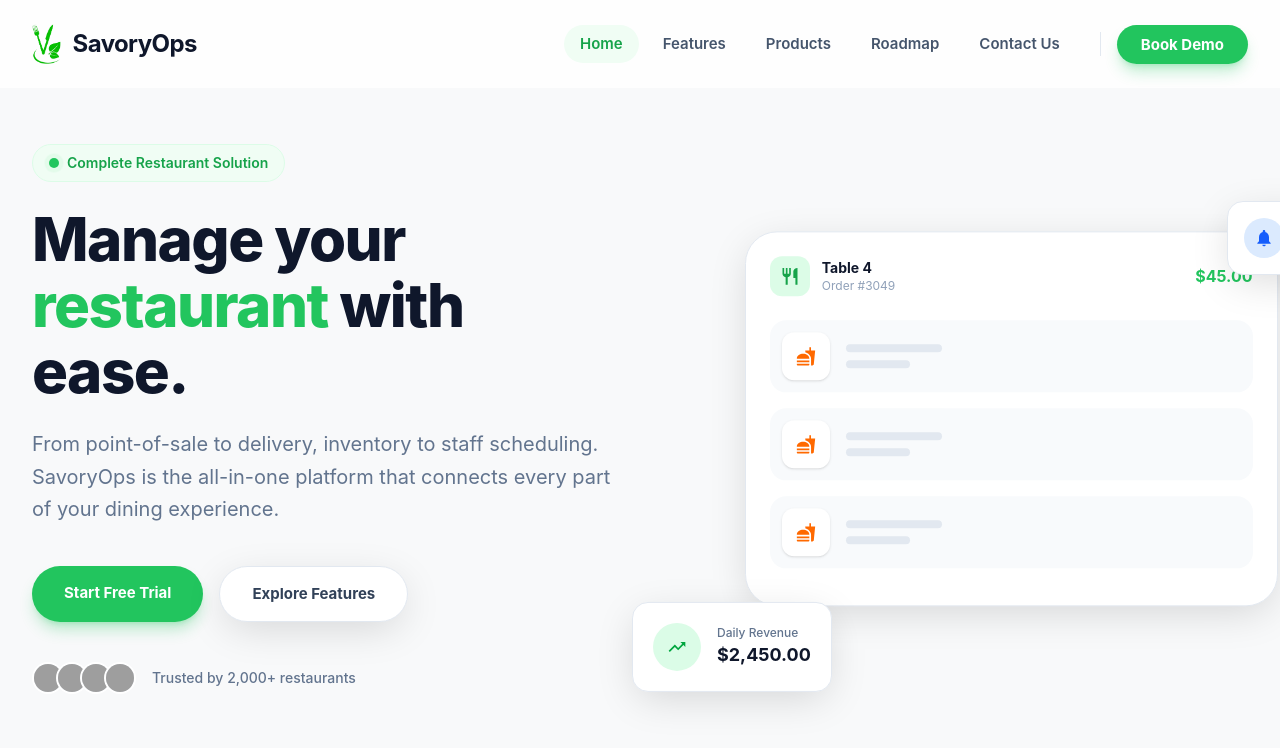
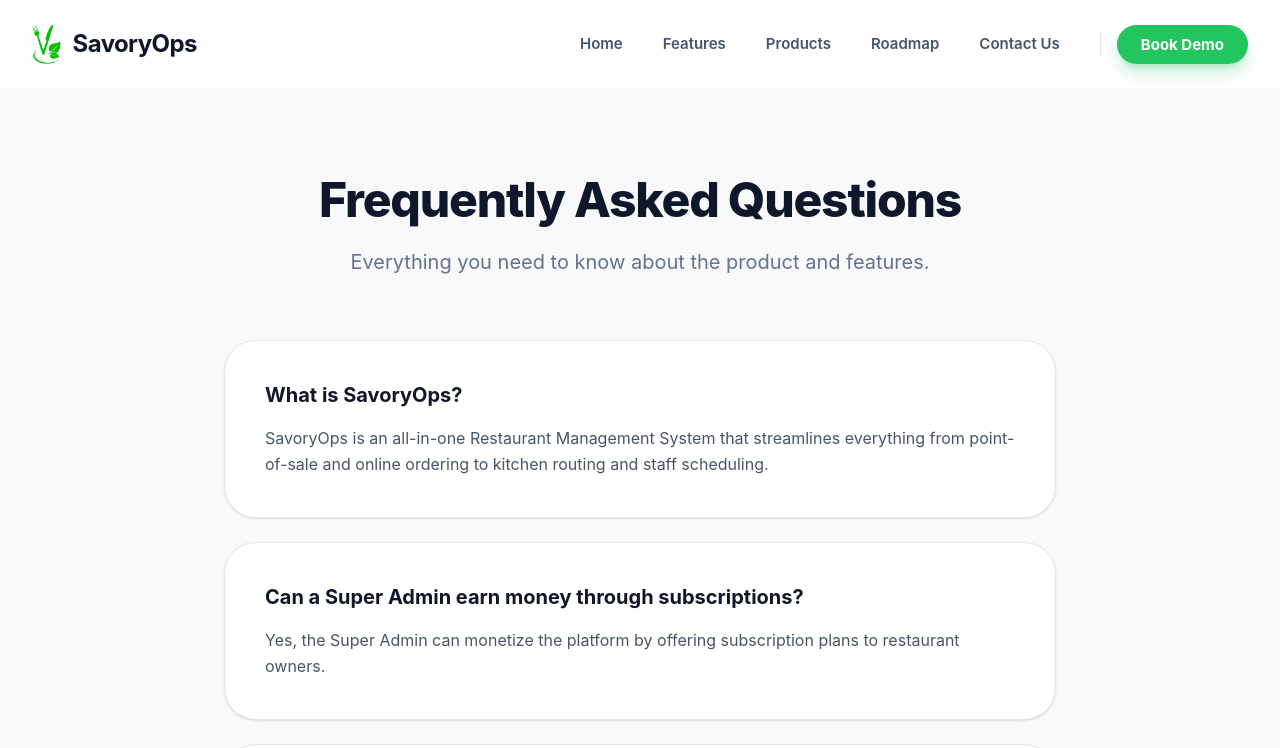
Before and after one commit to Surya-infotech/SavoryOps_Marketing, a React (Vite) app: page /faqs in a window 1280 px wide. Before the commit this address led to /. Shown: the top 748 px of the page. Built offline with nearby package versions, Linux system fonts and the light colour scheme; grey boxes are pictures that could not be loaded.

Commit message:
feat: Establish initial marketing website structure including routing, homepage, and FAQ section.

```diff
--- a/src/App.jsx
+++ b/src/App.jsx
@@ -6,6 +6,7 @@ import Features from './pages/Features'
 import Products from './pages/Products'
 import UpcomingFeatures from './pages/UpcomingFeatures'
 import ContactUs from './pages/ContactUs'
+import Faqs from './pages/Faqs'
 
 function App() {
   return (
@@ -18,6 +19,7 @@ function App() {
           <Route path="products" element={<Products />} />
           <Route path="upcoming-features" element={<UpcomingFeatures />} />
           <Route path="contact" element={<ContactUs />} />
+          <Route path="faqs" element={<Faqs />} />
           <Route path="*" element={<Navigate to="/" replace />} />
         </Route>
       </Routes>
--- /dev/null
+++ b/src/data/faqs.js
@@ -0,0 +1,10 @@
+export const faqs = [
+  { q: "What is SavoryOps?", a: "SavoryOps is an all-in-one Restaurant Management System that streamlines everything from point-of-sale and online ordering to kitchen routing and staff scheduling." },
+  { q: "Can a Super Admin earn money through subscriptions?", a: "Yes, the Super Admin can monetize the platform by offering subscription plans to restaurant owners." },
+  { q: "Can I see a live demo before buying?", a: "Yes, absolutely! We encourage you to explore our system and see how it fits your restaurant's needs." },
+  { q: "Do you provide tech support?", a: "Yes, we provide dedicated technical support to guarantee your operations always run smoothly." },
+  { q: "Is the demo call really free?", a: "Yes, the demo call is 100% free with no obligations." },
+  { q: "Do I need to pay yearly or is it a one-time payment?", a: "It is a one-time payment. You purchase it once and it's yours!" },
+  { q: "Are you available for hire?", a: "Yes, we are available for custom development and personalized integrations. Contact us to know more." },
+  { q: "What do I get in the package?", a: "You get the complete suite: Super Admin Panel, Owner Panel, Landing Page, User App, and Employee App." }
+];
--- /dev/null
+++ b/src/pages/Faqs.jsx
@@ -0,0 +1,29 @@
+import { Helmet } from 'react-helmet-async';
+import { faqs } from '../data/faqs';
+
+export default function Faqs() {
+  return (
+    <div className="bg-[#f8f9fa] min-h-screen pt-24 pb-24">
+      <Helmet>
+        <title>FAQs | SavoryOps</title>
+        <meta name="description" content="Frequently Asked Questions about SavoryOps Restaurant Management System." />
+      </Helmet>
+
+      <div className="max-w-4xl mx-auto px-4 sm:px-6 lg:px-8">
+        <div className="text-center mb-16 animate-slide-up">
+          <h1 className="text-4xl md:text-5xl font-extrabold text-slate-900 tracking-tight mb-6">Frequently Asked Questions</h1>
+          <p className="text-xl text-slate-500">Everything you need to know about the product and features.</p>
+        </div>
+
+        <div className="space-y-6">
+          {faqs.map((faq, i) => (
+            <div key={i} className="bg-white p-8 md:p-10 rounded-[2rem] shadow-sm border border-slate-200 animate-slide-up" style={{ animationDelay: `${i * 50}ms`}}>
+              <h3 className="text-xl font-bold text-slate-900 mb-4">{faq.q}</h3>
+              <p className="text-slate-600 leading-relaxed text-[16px]">{faq.a}</p>
+            </div>
+          ))}
+        </div>
+      </div>
+    </div>
+  );
+}
--- a/src/pages/Home.jsx
+++ b/src/pages/Home.jsx
@@ -1,7 +1,8 @@
 import { Link } from 'react-router-dom';
 import { Helmet } from 'react-helmet-async';
-import { MdRestaurant, MdFastfood, MdTrendingUp, MdNotifications, MdComputer, MdInventory, MdDeliveryDining, MdGroups, MdLocalFireDepartment, MdBarChart, MdLanguage } from 'react-icons/md';
+import { MdRestaurant, MdFastfood, MdTrendingUp, MdNotifications, MdComputer, MdInventory, MdDeliveryDining, MdGroups, MdLocalFireDepartment, MdBarChart, MdLanguage, MdQrCodeScanner, MdStorefront, MdEventSeat, MdReceipt, MdStarRate, MdAssignment, MdAssessment, MdAccountBalance, MdLibraryAdd, MdPriceChange, MdPayments, MdDashboard } from 'react-icons/md';
 import logo from '../assets/logo.png';
+import { faqs } from '../data/faqs';
 
 export default function Home() {
   return (
@@ -23,35 +24,25 @@ export default function Home() {
               <span className="animate-ping absolute inline-flex h-full w-full rounded-full bg-primary-400 opacity-75"></span>
               <span className="relative inline-flex rounded-full h-2.5 w-2.5 bg-primary-500"></span>
             </span>
-            Complete Restaurant Solution
+            Source Code & White-Label Ready
           </div>
 
           <h1 className="text-4xl sm:text-5xl lg:text-6xl font-extrabold tracking-tight text-slate-900 leading-[1.1] mb-6">
-            Manage your <br className="hidden lg:block"/>
-            <span className="text-primary-500">restaurant</span> with ease.
+            Start your own <span className="text-primary-500">Restaurant SaaS</span> <br className="hidden lg:block"/>
+            business today.
           </h1>
 
           <p className="text-lg sm:text-xl text-slate-500 max-w-2xl mx-auto lg:mx-0 mb-10 leading-relaxed">
-            From point-of-sale to delivery, inventory to staff scheduling.
-            SavoryOps is the all-in-one platform that connects every part of your dining experience.
+            Purchase the complete SavoryOps platform. Rebrand it with your own logo, host it on your servers, and sell powerful restaurant software to local business owners.
           </p>
 
           <div className="flex flex-col sm:flex-row gap-4 justify-center lg:justify-start">
-            <Link to="/contact" className="px-8 py-4 rounded-full bg-primary-500 hover:bg-primary-600 text-white font-bold text-[15px] shadow-lg shadow-primary-500/30 transition-all transform hover:-translate-y-0.5 text-center">
-              Start Free Trial
+            <Link to="/products" className="px-8 py-4 rounded-full bg-primary-500 hover:bg-primary-600 text-white font-bold text-[15px] shadow-lg shadow-primary-500/30 transition-all transform hover:-translate-y-0.5 text-center">
+              View Demo
             </Link>
             <Link to="/features" className="px-8 py-4 rounded-full bg-white hover:bg-slate-50 text-slate-700 font-bold text-[15px] shadow-soft border border-slate-200 transition-all text-center">
               Explore Features
             </Link>
-          </div>
-
-          <div className="mt-10 flex items-center justify-center lg:justify-start gap-4 text-sm text-slate-500 font-medium">
-             <div className="flex -space-x-2">
-                {[1,2,3,4].map(i => (
-                  <img key={i} className="w-8 h-8 rounded-full border-2 border-white bg-slate-200 object-cover" src={`https://i.pravatar.cc/100?img=${i+10}`} alt="avatar" />
-                ))}
-             </div>
-             <span>Trusted by 2,000+ restaurants</span>
           </div>
         </div>
 
@@ -116,7 +107,10 @@ export default function Home() {
         <div className="max-w-[1300px] mx-auto px-4 sm:px-6 lg:px-8">
 
           <div className="text-center max-w-4xl mx-auto mb-16 animate-slide-up">
-            <h2 className="text-primary-500 font-bold tracking-widest uppercase text-[10px] mb-4">SavoryOps SaaS Products</h2>
+            <div className="inline-flex items-center gap-2 px-5 py-2 rounded-full bg-slate-900 text-white shadow-lg shadow-slate-900/20 mb-6 font-bold tracking-widest uppercase text-xs border border-slate-700/50">
+              <svg className="w-4 h-4 text-primary-400" fill="currentColor" viewBox="0 0 20 20"><path fillRule="evenodd" d="M11.3 1.046A1 1 0 0112 2v5h4a1 1 0 01.82 1.573l-7 10A1 1 0 018 18v-5H4a1 1 0 01-.82-1.573l7-10a1 1 0 011.12-.38z" clipRule="evenodd"></path></svg>
+              SavoryOps SaaS Products
+            </div>
             <h3 className="text-3xl md:text-5xl font-extrabold text-slate-900 tracking-tight leading-[1.2]">
               Five Powerful Products, One <br className="hidden md:block"/> Complete <span className="text-primary-500">SaaS Solution!</span>
             </h3>
@@ -132,14 +126,16 @@ export default function Home() {
                  title: 'Full Website\nfor Your Brand',
                  mockupImg: '/assets/landing_page_ui.png',
                  widthClass: 'w-[85%] h-[240px]',
-                 delay: 0
+                 delay: 0,
+                 demoLink: import.meta.env.VITE_LANDING_PAGE_DEMO || '/products'
               },
               {
                  label: 'SUPER ADMIN',
                  title: 'Super Admin\nDashboard',
                  mockupImg: '/assets/super_admin_ui.png',
                  widthClass: 'w-[85%] h-[240px]',
-                 delay: 100
+                 delay: 100,
+                 demoLink: import.meta.env.VITE_SUPER_ADMIN_DEMO || '/products'
               },
               {
                  label: 'EMPLOYEE PANEL',
@@ -148,14 +144,16 @@ export default function Home() {
                  widthClass: 'w-[200px] h-[260px] mx-auto',
                  yOffset: 'translate-y-12 translate-x-12',
                  rounded: 'rounded-t-[2rem]',
-                 delay: 200
+                 delay: 200,
+                 demoLink: import.meta.env.VITE_EMPLOYEE_PANEL_DEMO || '/products'
               },
               {
                  label: 'OWNER SPECIFIC WEBSITE',
                  title: 'Owner Panel\nfor Management',
                  mockupImg: '/assets/owner_panel_ui.png',
                  widthClass: 'w-[85%] h-[240px]',
-                 delay: 300
+                 delay: 300,
+                 demoLink: import.meta.env.VITE_OWNER_PANEL_DEMO || '/products'
               },
               {
                  fullWidth: true,
@@ -164,7 +162,8 @@ export default function Home() {
                  mockupImg: '/assets/user_app_ui.png',
                  widthClass: 'w-full max-w-[500px] h-[240px]',
                  offsetClass: 'translate-x-12 translate-y-12',
-                 delay: 400
+                 delay: 400,
+                 demoLink: import.meta.env.VITE_USER_APP_DEMO || '/products'
               }
             ].map((product, i) => (
               <div key={i} className={`bg-[#f8f9fa] border border-slate-100 shadow-sm rounded-[1.5rem] overflow-hidden relative flex flex-col md:flex-row items-center gap-0 lg:gap-8 hover:-translate-y-1 hover:shadow-lg transition-all duration-300 animate-slide-up ${product.fullWidth ? 'lg:col-span-2' : ''}`} style={{ animationDelay: `${product.delay}ms` }}>
@@ -177,9 +176,15 @@ export default function Home() {
                        <span className="tracking-tight text-xl">SavoryOps</span>
                     </div>
                     <h4 className="text-[28px] lg:text-[34px] font-extrabold text-slate-900 mb-8 leading-[1.3] whitespace-pre-line">{product.title}</h4>
-                    <Link to="/products" className="inline-flex items-center justify-center px-6 py-3 bg-primary-500 text-white text-[13px] font-bold rounded-lg hover:bg-primary-600 transition-colors shadow-lg shadow-primary-500/20">
-                       View Demo &rarr;
-                    </Link>
+                    {product.demoLink.startsWith('http') ? (
+                      <a href={product.demoLink} target="_blank" rel="noopener noreferrer" className="inline-flex items-center justify-center px-6 py-3 bg-primary-500 text-white text-[13px] font-bold rounded-lg hover:bg-primary-600 transition-colors shadow-lg shadow-primary-500/20">
+                         View Demo &rarr;
+                      </a>
+                    ) : (
+                      <Link to={product.demoLink} className="inline-flex items-center justify-center px-6 py-3 bg-primary-500 text-white text-[13px] font-bold rounded-lg hover:bg-primary-600 transition-colors shadow-lg shadow-primary-500/20">
+                         View Demo &rarr;
+                      </Link>
+                    )}
                  </div>
 
                  {/* Right Mockup */}
@@ -208,25 +213,69 @@ export default function Home() {
 
           <div className="grid grid-cols-1 md:grid-cols-2 lg:grid-cols-3 gap-8">
             {[
-              { title: 'Smart POS', icon: <MdComputer />, color: 'bg-blue-50 text-blue-500' },
-              { title: 'Inventory Sync', icon: <MdInventory />, color: 'bg-emerald-50 text-emerald-500' },
-              { title: 'Online Deliveries', icon: <MdDeliveryDining />, color: 'bg-orange-50 text-orange-500' },
-              { title: 'Staff Scheduling', icon: <MdGroups />, color: 'bg-purple-50 text-purple-500' },
-              { title: 'Kitchen Routing', icon: <MdLocalFireDepartment />, color: 'bg-rose-50 text-rose-500' },
-              { title: 'Live Analytics', icon: <MdBarChart />, color: 'bg-sky-50 text-sky-500' }
+              { title: 'Smart POS', icon: <MdComputer />, color: 'bg-blue-50 text-blue-500', desc: 'Streamline front-of-house operations with our intuitive Point of Sale.' },
+              { title: 'Dynamic Dashboard', icon: <MdDashboard />, color: 'bg-indigo-50 text-indigo-500', desc: "Get a bird's-eye view of all branches with real-time earnings and order tracking." },
+              { title: 'Multi Restaurant', icon: <MdRestaurant />, color: 'bg-amber-50 text-amber-500', desc: 'Run a marketplace or food court with independent vendor management.' },
+              { title: 'Multi Branch Support', icon: <MdStorefront />, color: 'bg-orange-50 text-orange-500', desc: 'Manage multiple branches seamlessly from a centralized dashboard.' },
+              { title: 'Live Analytics', icon: <MdBarChart />, color: 'bg-sky-50 text-sky-500', desc: 'Make data-driven decisions with real-time insight into sales.' },
+              { title: 'Order Reports', icon: <MdAssessment />, color: 'bg-blue-50 text-blue-600', desc: 'Access granular transaction histories and deep-dive order insights.' },
+              { title: 'QR Based Menu', icon: <MdQrCodeScanner />, color: 'bg-emerald-50 text-emerald-500', desc: 'Let customers browse and order directly from their smartphones.' },
+              { title: 'Table Reservation', icon: <MdEventSeat />, color: 'bg-indigo-50 text-indigo-500', desc: 'Allow guests to book tables in advance to optimize seating.' },
+              { title: 'KOT Feature', icon: <MdAssignment />, color: 'bg-rose-50 text-rose-500', desc: 'Generate clear Kitchen Order Tickets to keep your staff synchronized.' },
+              { title: 'Combo Meals', icon: <MdFastfood />, color: 'bg-orange-50 text-orange-600', desc: 'Increase revenue by uniquely grouping items into attractive combos.' },
+              { title: 'Addon Meals', icon: <MdLibraryAdd />, color: 'bg-purple-50 text-purple-600', desc: 'Upsell efficiently by offering custom meal add-ons and modifiers.' },
+              { title: 'Branch Pricing', icon: <MdPriceChange />, color: 'bg-emerald-50 text-emerald-600', desc: 'Configure unique menu item prices specifically for individual locations.' },
+              { title: 'Staff Scheduling', icon: <MdGroups />, color: 'bg-purple-50 text-purple-500', desc: 'Organize team shifts, track hours, and manage attendance easily.' },
+              { title: 'Digital Invoice', icon: <MdReceipt />, color: 'bg-cyan-50 text-cyan-500', desc: 'Generate eco-friendly digital invoices and send them directly to customers.' },
+              { title: 'Fiscal Year Reports', icon: <MdAccountBalance />, color: 'bg-green-50 text-green-600', desc: 'Export robust financial data aligned with your custom fiscal calendars.' },
+              { title: 'Multi Currency', icon: <MdPayments />, color: 'bg-teal-50 text-teal-600', desc: 'Scale globally and accept international payments seamlessly.' },
+              { title: 'Multi Language', icon: <MdLanguage />, color: 'bg-teal-50 text-teal-500', desc: 'Serve a diverse customer base by offering your menus in multiple languages.' },
+              { title: 'Customer Reviews', icon: <MdStarRate />, color: 'bg-yellow-50 text-yellow-500', desc: 'Collect customer feedback effortlessly to improve service and build trust.' }
             ].map((service, i) => (
               <div key={i} className="bg-white p-8 rounded-[2rem] shadow-card border border-slate-200 card-hover text-center flex flex-col items-center">
                 <div className={`w-20 h-20 rounded-2xl ${service.color} flex items-center justify-center text-3xl mb-6 shadow-sm`}>
                   {service.icon}
                 </div>
                 <h4 className="text-xl font-bold text-slate-900 mb-3">{service.title}</h4>
-                <p className="text-slate-500 mb-6">Automate your {service.title.toLowerCase()} processes seamlessly with our connected platform.</p>
+                <p className="text-slate-500 mb-6">{service.desc}</p>
                 <Link to="/features" className="text-primary-500 font-bold flex items-center gap-1 hover:text-primary-600 transition-colors">
                   View Detail
                   <svg className="w-4 h-4" fill="none" stroke="currentColor" viewBox="0 0 24 24"><path strokeLinecap="round" strokeLinejoin="round" strokeWidth="2" d="M14 5l7 7m0 0l-7 7m7-7H3"></path></svg>
                 </Link>
               </div>
             ))}
+          </div>
+
+          <div className="mt-12 text-center animate-slide-up" style={{ animationDelay: '100ms'}}>
+            <Link to="/features" className="inline-flex items-center justify-center px-8 py-4 rounded-full bg-white hover:bg-slate-50 text-slate-800 font-bold text-[15px] shadow-sm border border-slate-200 transition-all hover:-translate-y-0.5">
+              View All Features &rarr;
+            </Link>
+          </div>
+        </div>
+      </div>
+
+      {/* FAQ Section */}
+      <div className="py-24 bg-white border-t border-slate-200">
+        <div className="max-w-7xl mx-auto px-4 sm:px-6 lg:px-8">
+          <div className="text-center max-w-2xl mx-auto mb-16">
+            <h2 className="text-primary-500 font-bold tracking-wide uppercase text-sm mb-2">FAQs</h2>
+            <h3 className="text-3xl md:text-4xl font-extrabold text-slate-900">Frequently Asked Questions</h3>
+            <p className="mt-4 text-slate-500 text-lg">Everything you need to know about SavoryOps.</p>
+          </div>
+
+          <div className="grid grid-cols-1 md:grid-cols-2 gap-8">
+            {faqs.slice(0, 6).map((faq, i) => (
+              <div key={i} className="bg-[#f8f9fa] p-8 rounded-[2rem] border border-slate-200 hover:shadow-soft transition-shadow duration-300">
+                <h4 className="text-xl font-bold text-slate-900 mb-4">{faq.q}</h4>
+                <p className="text-slate-500 leading-relaxed text-[15px]">{faq.a}</p>
+              </div>
+            ))}
+          </div>
+
+          <div className="mt-12 text-center animate-slide-up" style={{ animationDelay: '100ms'}}>
+            <Link to="/faqs" className="inline-flex items-center justify-center px-8 py-4 rounded-full bg-white hover:bg-slate-50 text-slate-800 font-bold text-[15px] shadow-sm border border-slate-200 transition-all hover:-translate-y-0.5">
+              View All FAQs &rarr;
+            </Link>
           </div>
         </div>
       </div>
```
Also changed, not shown: 1 other file (tests, documents, lock files or other folders).
